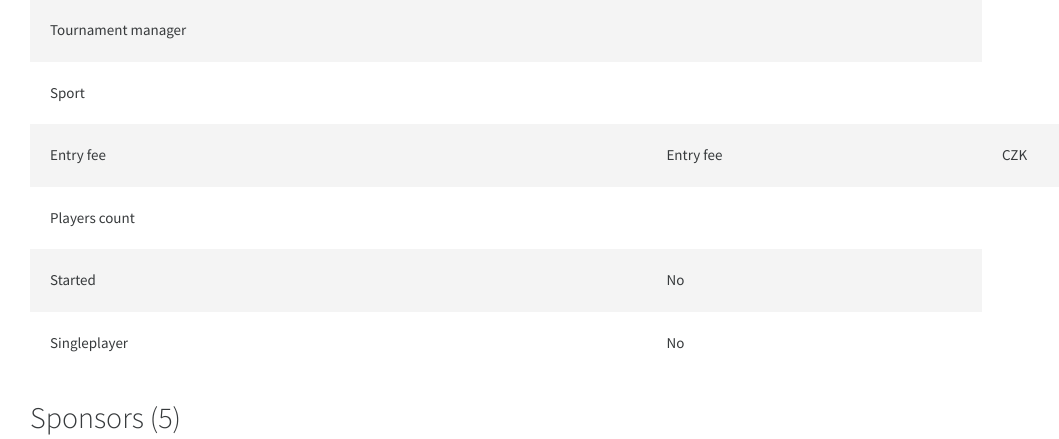
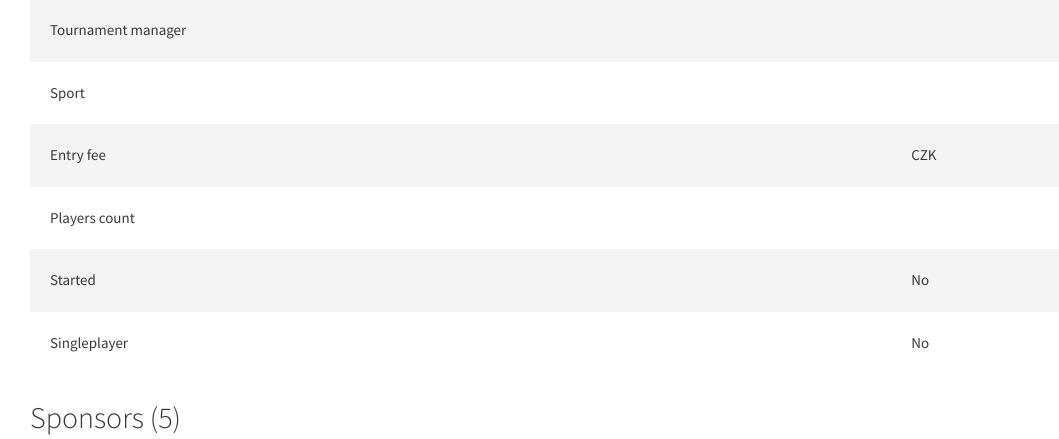
Before and after one commit to RouSkiSroup/iis_production, a Django app: template tournaments/templates/tournaments/single.html in a window 1280 px wide. Shown: the part 154-593 px from the top of the page, without its empty margins (20-1079 px from the left). Run offline with Django 3.2, Linux system fonts and the light colour scheme; the template is opened without the code that fills it: values that come from a table or form of the project are taken from there, others are empty; data comes from the database, SQL or seed files in the repository; parts of the project's set-up code (start-up, migrations or seed data) failed here and were passed over; some libraries are stand-ins or nearby versions.

Commit message:
new version

```diff
--- a/tournaments/templates/tournaments/single.html
+++ b/tournaments/templates/tournaments/single.html
@@ -29,7 +29,6 @@
             <td>{{ tournament.sport }}</td>
         </tr>
         <tr>
-            <td>Entry fee</td>
             <td>Entry fee</td>
             <td>{{ tournament.entry }} CZK</td>
         </tr>
```
